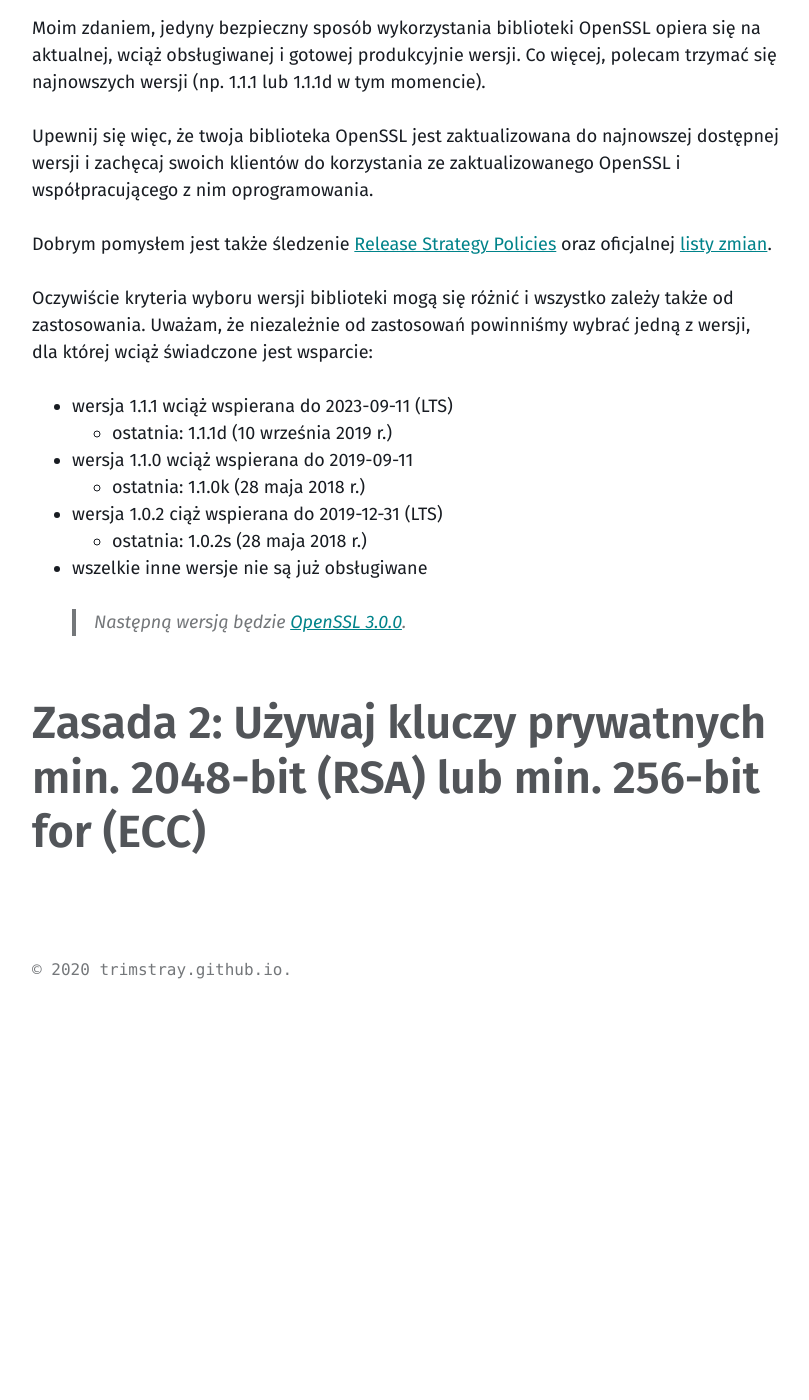
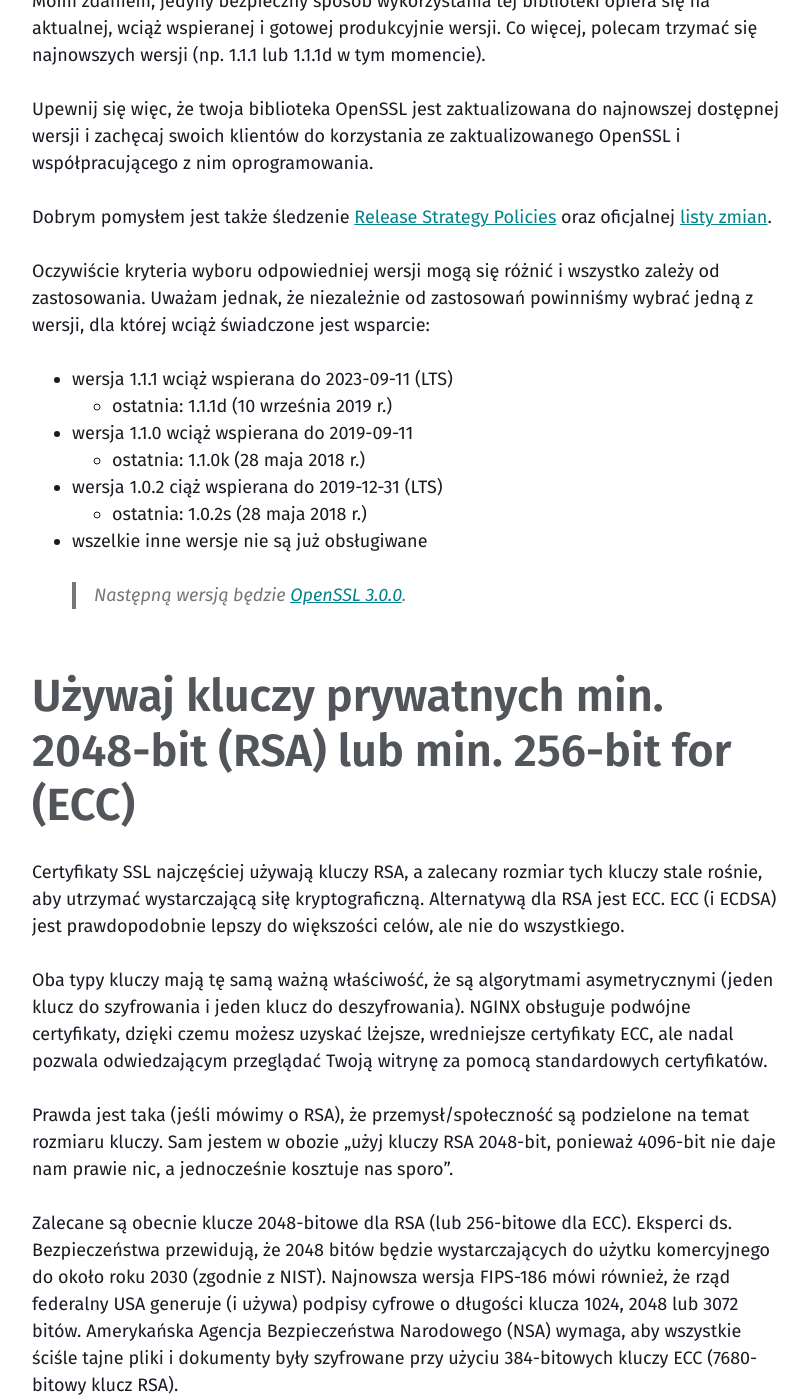
Before and after one commit to morristech/trimstray.github.io, a Jekyll site: the page built from _posts/2020-02-26-niezbednik_sysadmina_tls_nginx.md, in a window 1280 px wide and 1400 px high, scrolled down 1409 px. Shown: the whole window, without its empty margins (180-989 px from the left). Built offline with Jekyll 4.4.1, drawn with Linux system fonts in a browser that asks for light colours; before the commit the page ends 2418 px from its top, so only the background shows below that; some of the changed text lies outside the part shown.

Commit message:
update post - signed-off-by: trimstray <trimstray@gmail.com>

```diff
--- a/_posts/2020-02-26-niezbednik_sysadmina_tls_nginx.md
+++ b/_posts/2020-02-26-niezbednik_sysadmina_tls_nginx.md
@@ -12,27 +12,27 @@ seo:
 
 Napisano wiele bardzo dobrym artykułów dotyczących TLS. W tej serii wpisów, chciałbym przedstawić najważniejsze rzeczy oraz poruszyć niektóre ciekawe tematy z punktu widzenia każdego administratora, a także przedstawić je na przykładzie konfiguracji serwera NGINX.
 
-Prezentowane konfiguracje oraz zalecenia odnoszą się do najnowszych zaleceń.
+Prezentowane konfiguracje oraz zasady odnoszą się do najnowszych zaleceń.
 
 # Czym jest TLS?
 
-Protokół TLS jest podstawowym protokołem zapewniającym prywatność i integralność danych między dwoma komunikującymi się aplikacjami. Jest to także najczęściej stosowany protokół bezpieczeństwa, zastępujący dziś SSL (ang. _Secure Socket Layer_), używany w przeglądarkach internetowych i innych aplikacjach wymagających bezpiecznej wymiany danych przez sieć.
+Protokół TLS (ang. _Transport Layer Security_) jest podstawowym protokołem zapewniającym prywatność i integralność danych między dwoma komunikującymi się aplikacjami. Jest to także najczęściej stosowany protokół bezpieczeństwa, zastępujący dziś SSL (ang. _Secure Socket Layer_), używany w przeglądarkach internetowych i innych aplikacjach wymagających bezpiecznej wymiany danych przez sieć.
 
 TLS zapewnia też, że podczas połączenia ze zdalnym punktem końcowym, jest on tym, za kogo się podaje poprzez szyfrowanie oraz weryfikację jego tożsamości.
 
-# Zasada 1: Używaj aktualnej i gotowej do produkcji wersji OpenSSL
+# Używaj aktualnej i gotowej do produkcji wersji OpenSSL
 
-Biblioteka [OpenSSL](https://www.openssl.org/) jest najpopularniejszą implementacją protokołu SSL/TLS i została napisana w języku C. Zawiera ona podstawowe funkcje kryptograficzne oraz dostarcza szereg narzędzi administratyjnych.
+Biblioteka [OpenSSL](https://www.openssl.org/) jest najpopularniejszą implementacją protokołu SSL/TLS. Zawiera ona podstawowe funkcje kryptograficzne oraz dostarcza szereg narzędzi administratyjnych.
 
   > OpenSSL jest dostępny dla większości systemów w tym GNU/Linux oraz BSD.
 
-Moim zdaniem, jedyny bezpieczny sposób wykorzystania biblioteki OpenSSL opiera się na aktualnej, wciąż obsługiwanej i gotowej produkcyjnie wersji. Co więcej, polecam trzymać się najnowszych wersji (np. 1.1.1 lub 1.1.1d w tym momencie).
+Moim zdaniem, jedyny bezpieczny sposób wykorzystania tej biblioteki opiera się na aktualnej, wciąż wspieranej i gotowej produkcyjnie wersji. Co więcej, polecam trzymać się najnowszych wersji (np. 1.1.1 lub 1.1.1d w tym momencie).
 
 Upewnij się więc, że twoja biblioteka OpenSSL jest zaktualizowana do najnowszej dostępnej wersji i zachęcaj swoich klientów do korzystania ze zaktualizowanego OpenSSL i współpracującego z nim oprogramowania.
 
 Dobrym pomysłem jest także śledzenie [Release Strategy Policies](https://www.openssl.org/policies/releasestrat.html) oraz oficjalnej [listy zmian](https://www.openssl.org/news/changelog.html).
 
-Oczywiście kryteria wyboru wersji biblioteki mogą się różnić i wszystko zależy także od zastosowania. Uważam, że niezależnie od zastosowań powinniśmy wybrać jedną z wersji, dla której wciąż świadczone jest wsparcie:
+Oczywiście kryteria wyboru odpowiedniej wersji mogą się różnić i wszystko zależy od zastosowania. Uważam jednak, że niezależnie od zastosowań powinniśmy wybrać jedną z wersji, dla której wciąż świadczone jest wsparcie:
 
 - wersja 1.1.1 wciąż wspierana do 2023-09-11 (LTS)
   - ostatnia: 1.1.1d (10 września 2019 r.)
@@ -44,4 +44,12 @@ Oczywiście kryteria wyboru wersji biblioteki mogą się różnić i wszystko za
 
   > Następną wersją będzie [OpenSSL 3.0.0](https://blog.apnic.net/2019/10/21/openssl-3-0-accelerating-forwards/).
 
-# Zasada 2: Używaj kluczy prywatnych min. 2048-bit (RSA) lub min. 256-bit for (ECC)
+# Używaj kluczy prywatnych min. 2048-bit (RSA) lub min. 256-bit for (ECC)
+
+Certyfikaty SSL najczęściej używają kluczy RSA, a zalecany rozmiar tych kluczy stale rośnie, aby utrzymać wystarczającą siłę kryptograficzną. Alternatywą dla RSA jest ECC. ECC (i ECDSA) jest prawdopodobnie lepszy do większości celów, ale nie do wszystkiego.
+
+Oba typy kluczy mają tę samą ważną właściwość, że są algorytmami asymetrycznymi (jeden klucz do szyfrowania i jeden klucz do deszyfrowania). NGINX obsługuje podwójne certyfikaty, dzięki czemu możesz uzyskać lżejsze, wredniejsze certyfikaty ECC, ale nadal pozwala odwiedzającym przeglądać Twoją witrynę za pomocą standardowych certyfikatów.
+
+Prawda jest taka (jeśli mówimy o RSA), że przemysł/społeczność są podzielone na temat rozmiaru kluczy. Sam jestem w obozie „użyj kluczy RSA 2048-bit, ponieważ 4096-bit nie daje nam prawie nic, a jednocześnie kosztuje nas sporo”.
+
+Zalecane są obecnie klucze 2048-bitowe dla RSA (lub 256-bitowe dla ECC). Eksperci ds. Bezpieczeństwa przewidują, że 2048 bitów będzie wystarczających do użytku komercyjnego do około roku 2030 (zgodnie z NIST). Najnowsza wersja FIPS-186 mówi również, że rząd federalny USA generuje (i używa) podpisy cyfrowe o długości klucza 1024, 2048 lub 3072 bitów. Amerykańska Agencja Bezpieczeństwa Narodowego (NSA) wymaga, aby wszystkie ściśle tajne pliki i dokumenty były szyfrowane przy użyciu 384-bitowych kluczy ECC (7680-bitowy klucz RSA).
```
